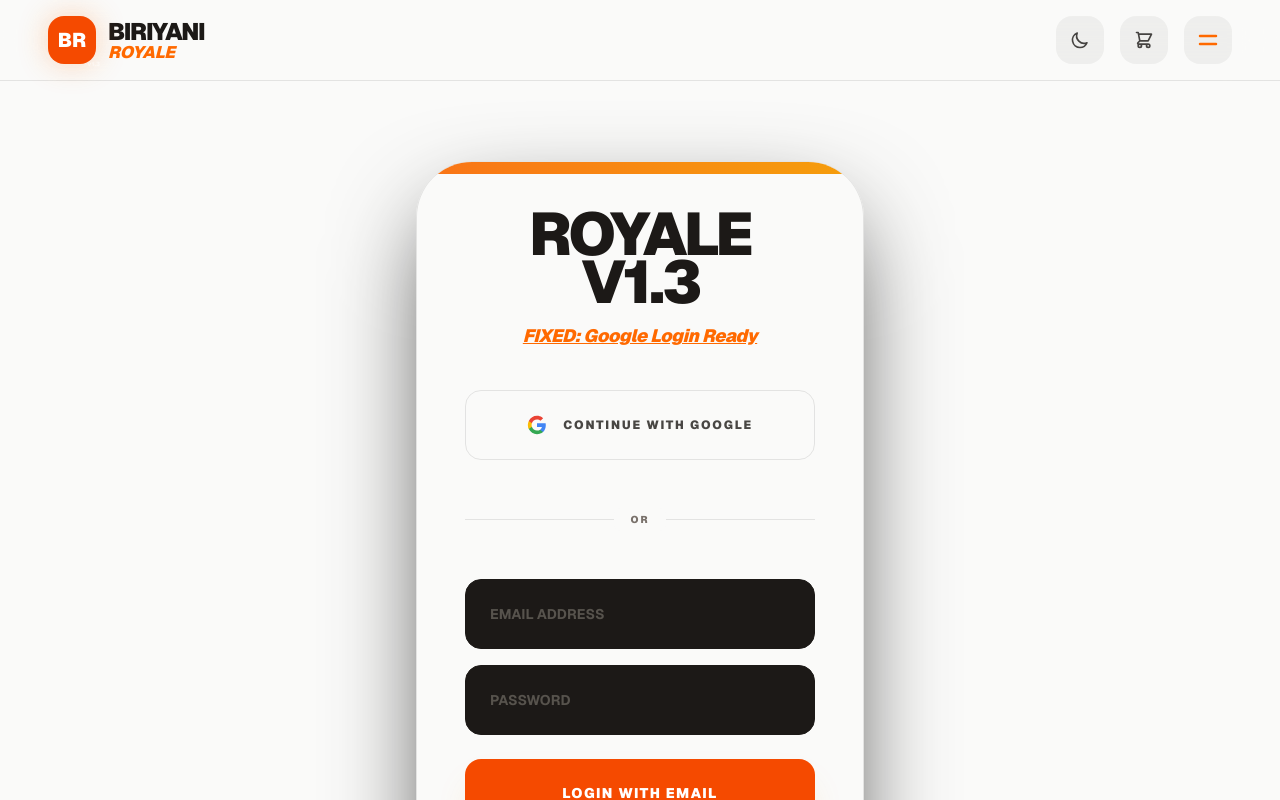
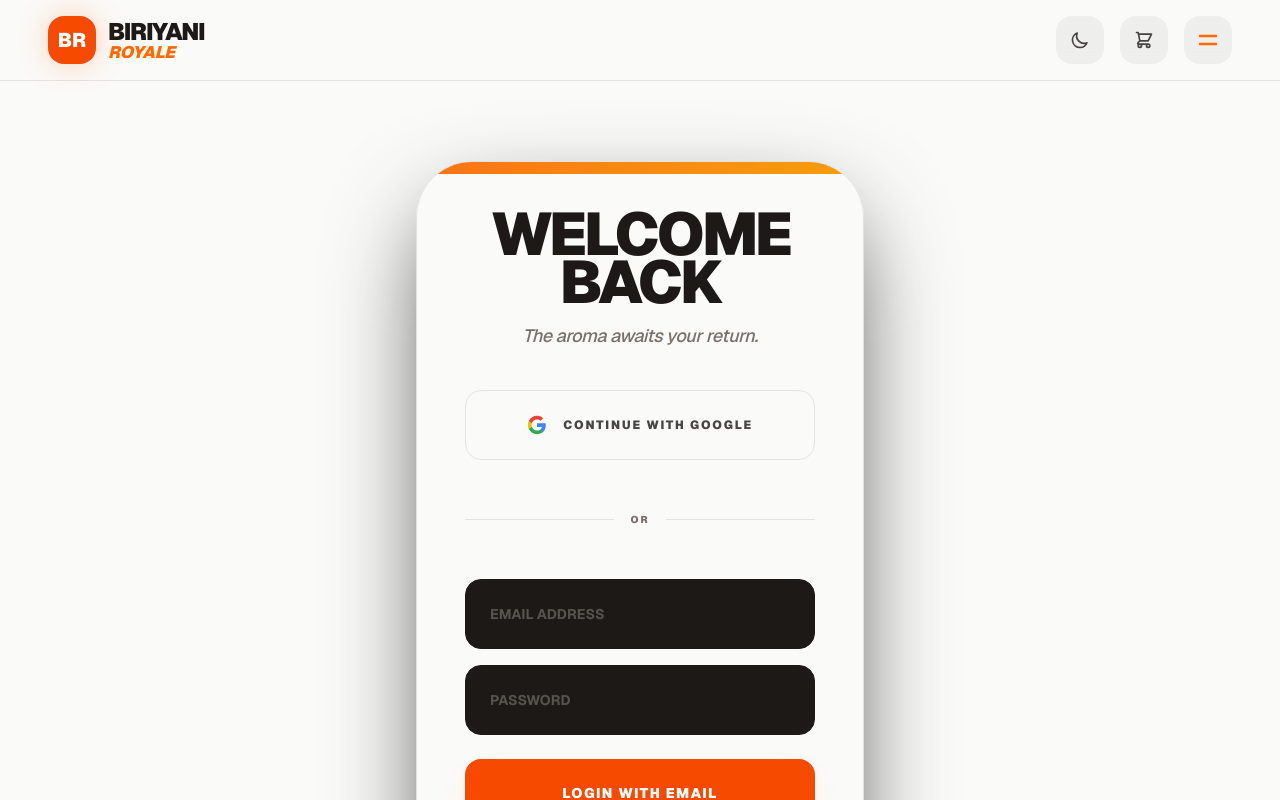
Before and after one commit to hellobash05-bash/Biriyani-app, a Next.js app in the folder frontend/: page /login in a window 1280 px wide. Shown: the top 800 px of the page. Built offline with nearby package versions, Linux system fonts and the light colour scheme; no server answers.

Commit message:
fix: refine next.config for vercel and restore clean ui

```diff
--- a/frontend/next.config.ts
+++ b/frontend/next.config.ts
@@ -13,7 +13,6 @@ const nextConfig: NextConfig = {
     ignoreBuildErrors: true,
   },
   eslint: {
-    // Note: Next.js 16/15 uses the eslint object with ignoreDuringBuilds
     ignoreDuringBuilds: true,
   },
 };
--- a/frontend/src/app/login/page.tsx
+++ b/frontend/src/app/login/page.tsx
@@ -104,9 +104,9 @@ export default function LoginPage() {
 
             <div className="text-center mb-10">
                <h1 className="text-5xl md:text-6xl font-black text-foreground tracking-tighter uppercase leading-[0.8] mb-4">
-                 Royale<br />v1.3
+                 Welcome<br />Back
                </h1>
-               <p className="text-orange-500 font-black italic text-lg tracking-tight underline">FIXED: Google Login Ready</p>
+               <p className="text-stone-500 dark:text-stone-400 font-medium italic text-lg tracking-tight">The aroma awaits your return.</p>
             </div>
 
             {error && <div className="mb-6 p-4 bg-red-500/10 border border-red-500/20 rounded-2xl text-red-500 text-xs font-bold text-center">{error}</div>}
--- a/frontend/src/components/LoadingScreen.tsx
+++ b/frontend/src/components/LoadingScreen.tsx
@@ -31,7 +31,7 @@ export default function LoadingScreen() {
               className="w-24 h-24 bg-gradient-to-tr from-orange-600 to-orange-400 rounded-3xl flex items-center justify-center text-white text-5xl font-black shadow-[0_0_50px_rgba(249,115,22,0.3)] relative"
             >
               BR
-              <span className="absolute bottom-2 right-2 text-[8px] opacity-40 font-black">v1.3</span>            </motion.div>
+            </motion.div>
             <motion.div
               animate={{
                 scale: [1, 1.2, 1],
--- a/frontend/src/components/Navbar.tsx
+++ b/frontend/src/components/Navbar.tsx
@@ -46,7 +46,7 @@ export default function Navbar() {
         >
           <div className="w-10 h-10 sm:w-12 sm:h-12 bg-orange-600 rounded-2xl flex items-center justify-center text-white font-black shadow-[0_0_30px_rgba(249,115,22,0.3)] text-xl relative">
             BR
-            <span className="absolute -bottom-1 -right-1 text-[6px] opacity-40">v1.3</span>          </div>
+          </div>
           <Link href="/" className="text-xl sm:text-2xl font-black tracking-tighter text-foreground uppercase flex flex-col leading-none">
             Biriyani <span className="text-orange-500 italic text-[0.7em] tracking-normal">Royale</span>
           </Link>
```
